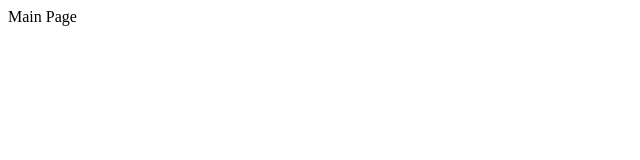
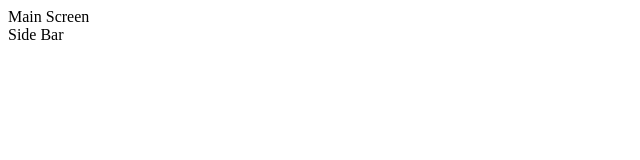
Before and after one commit to vwaje13/HackAKPsi-GPT-, a React (Create React App) app in the folder frontend/: page / in a window 1280 px wide. Shown: the top 160 px of the page, without its empty margins (0-640 px from the left). Built offline with nearby package versions, Linux system fonts and the light colour scheme.

Commit message:
created basic components

```diff
--- a/frontend/src/App.js
+++ b/frontend/src/App.js
@@ -1,6 +1,8 @@
+import { MainScreen } from "./components/MainScreen/main_screen";
+
 function App() {
     return (
-        <div class="main">Main Page</div>
+        <div class="main"><MainScreen /></div>
     );
 }
 
--- /dev/null
+++ b/frontend/src/components/MainScreen/main_screen.jsx
@@ -0,0 +1,10 @@
+import { SideBar } from "../SideBar/sidebar";
+
+export function MainScreen() {
+    return (
+        <div>
+            Main Screen
+            <SideBar />
+        </div>
+    )
+}
--- /dev/null
+++ b/frontend/src/components/SideBar/sidebar.jsx
@@ -0,0 +1,5 @@
+export function SideBar() {
+    return (<div>
+        Side Bar
+    </div>)
+}
```
Also changed, not shown: frontend/src/components/MainScreen/style.module.css (added), frontend/src/components/SideBar/style.module.css (added).
